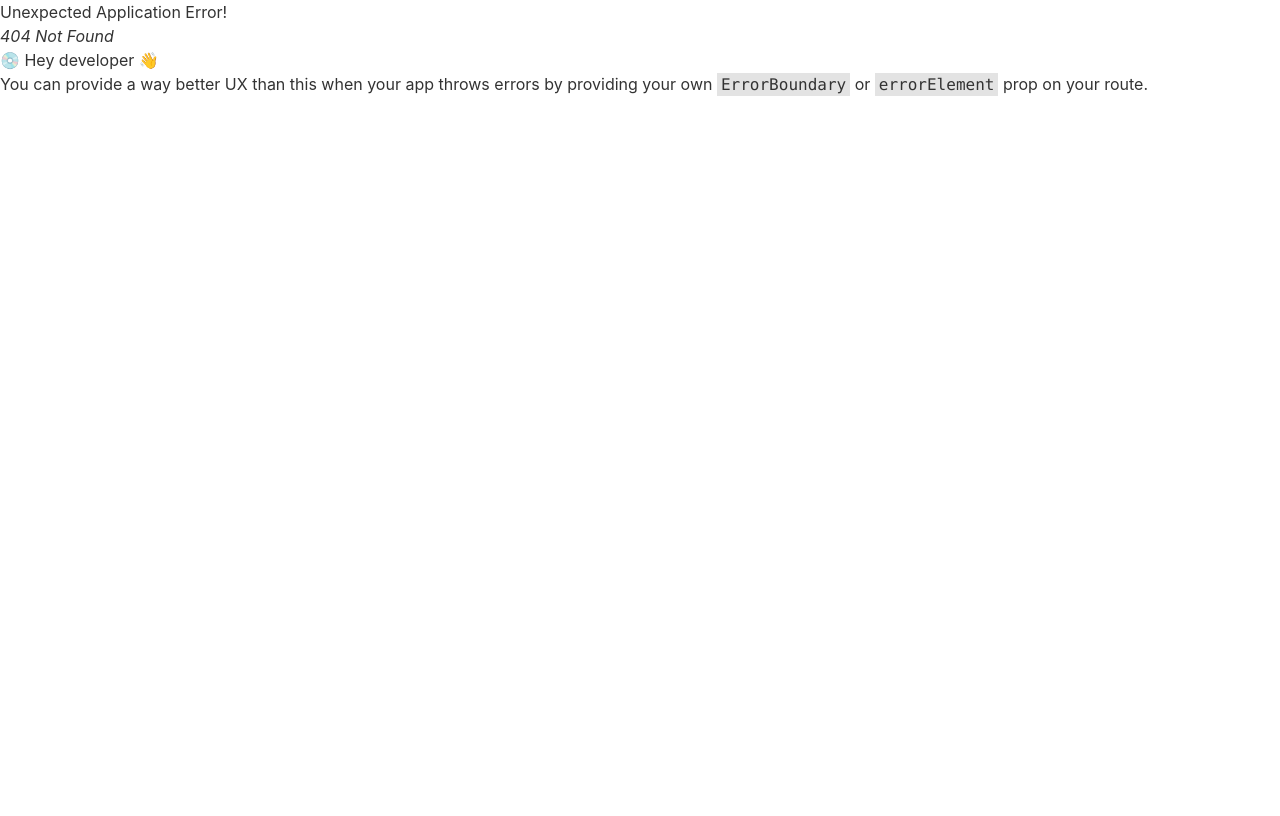
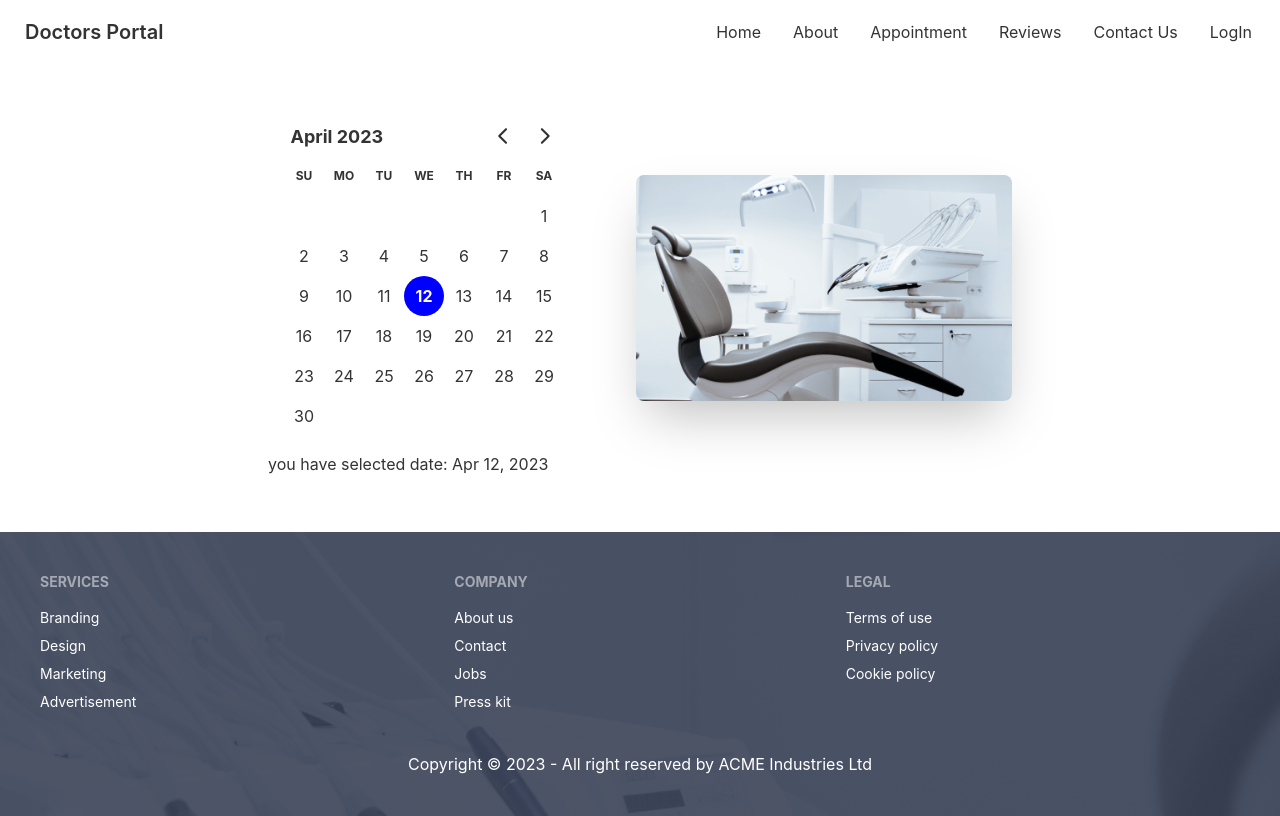
Before and after one commit to arjun1571/doctor-portal, a React (Create React App) app: page /appointment in a window 1280 px wide. Before the commit this address had no page. Built offline with nearby package versions, Linux system fonts and the light colour scheme.

Commit message:
apionment section react calendaer section added done

```diff
--- a/package.json
+++ b/package.json
@@ -7,7 +7,9 @@
     "@testing-library/react": "^13.4.0",
     "@testing-library/user-event": "^13.5.0",
     "daisyui": "^2.51.5",
+    "date-fns": "^2.29.3",
     "react": "^18.2.0",
+    "react-day-picker": "^8.7.1",
     "react-dom": "^18.2.0",
     "react-router-dom": "^6.10.0",
     "react-scripts": "5.0.1",
--- a/src/SheardPage/Fotter/Fotter.js
+++ b/src/SheardPage/Fotter/Fotter.js
@@ -1,16 +1,14 @@
 import React from "react";
 import { Link } from "react-router-dom";
-import bag from "../../assets/images/footer.png";
+import bg from "../../assets/images/appointment.png";
 
 const Fotter = () => {
   return (
-    <footer className=" p-10 mt-10 ">
-      <div
-        className="footer "
-        style={{
-          background: `url(${bag})`,
-        }}
-      >
+    <footer
+      className=" p-10 mt-10 text-white"
+      style={{ background: `url(${bg})` }}
+    >
+      <div className="footer">
         <div>
           <span className="footer-title">Services</span>
           <Link to="/" className="link link-hover">
--- /dev/null
+++ b/src/pages/Appoinment/Appoinment/Appoinment.js
@@ -0,0 +1,14 @@
+import React from "react";
+import AppoinmentBanner from "../AppoinmentBanner/AppoinmentBanner";
+import AvaileApionment from "../AvaileApionment/AvaileApionment";
+
+const Appoinment = () => {
+  return (
+    <div>
+      <AppoinmentBanner></AppoinmentBanner>
+      <AvaileApionment></AvaileApionment>
+    </div>
+  );
+};
+
+export default Appoinment;
--- /dev/null
+++ b/src/pages/Appoinment/AppoinmentBanner/AppoinmentBanner.js
@@ -0,0 +1,29 @@
+import React, { useState } from "react";
+import chair from "../../../assets/images/chair.png";
+import { DayPicker } from "react-day-picker";
+import { format } from "date-fns";
+
+const AppoinmentBanner = () => {
+  const [selectedDate, setSelectedDate] = useState(new Date());
+  return (
+    <div className="hero my-5  ">
+      <div className="hero-content flex-col lg:flex-row-reverse">
+        <img
+          src={chair}
+          className="lg:w-1/2 lg:max-w-sm rounded-lg shadow-2xl"
+          alt=""
+        />
+        <div className="lg:mr-10">
+          <DayPicker
+            mode="single"
+            selected={selectedDate}
+            onSelect={setSelectedDate}
+          ></DayPicker>
+          <p>you have selected date: {format(selectedDate, "PP")}</p>
+        </div>
+      </div>
+    </div>
+  );
+};
+
+export default AppoinmentBanner;
--- /dev/null
+++ b/src/pages/Appoinment/AvaileApionment/AvaileApionment.js
@@ -0,0 +1,11 @@
+import React from "react";
+
+const AvaileApionment = () => {
+  return (
+    <div>
+      <p></p>
+    </div>
+  );
+};
+
+export default AvaileApionment;
--- a/src/pages/Home/ContactUs/ContactUs.js
+++ b/src/pages/Home/ContactUs/ContactUs.js
@@ -1,9 +1,10 @@
 import React from "react";
-import bg from "../../../assets/images/appointment.png";
+// import bg from "../../../assets/images/appointment.png";
+import bag from "../../../assets/images/footer.png";
 
 const ContactUs = () => {
   return (
-    <div className="hero mt-20" style={{ background: `url(${bg})` }}>
+    <div className="hero mt-20" style={{ background: `url(${bag})` }}>
       <div className="hero-content ">
         <div className="card  ">
           <div className="card-body">
```
Also changed, not shown: src/Routes/Routes/Router.js (+12 -8 lines), src/index.js (+7 -6 lines), 1 other file (tests, documents, lock files or other folders).
